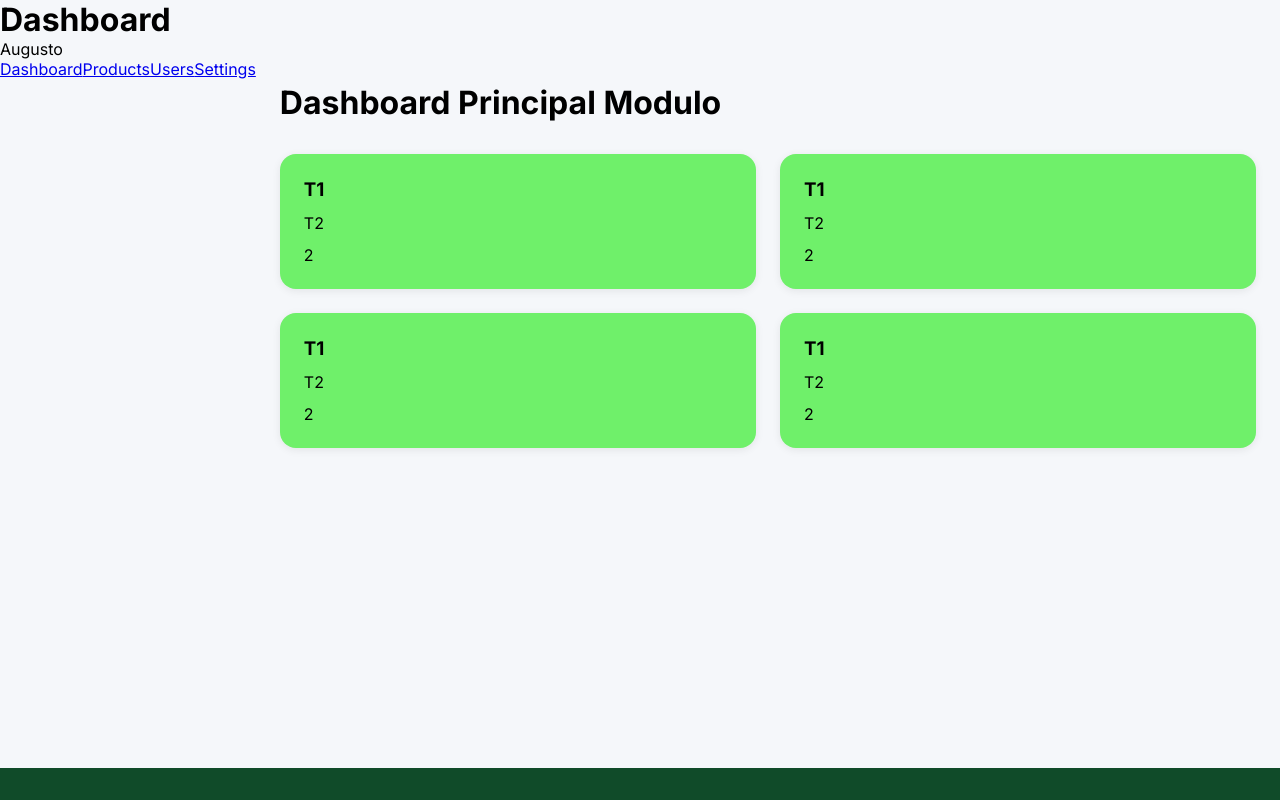
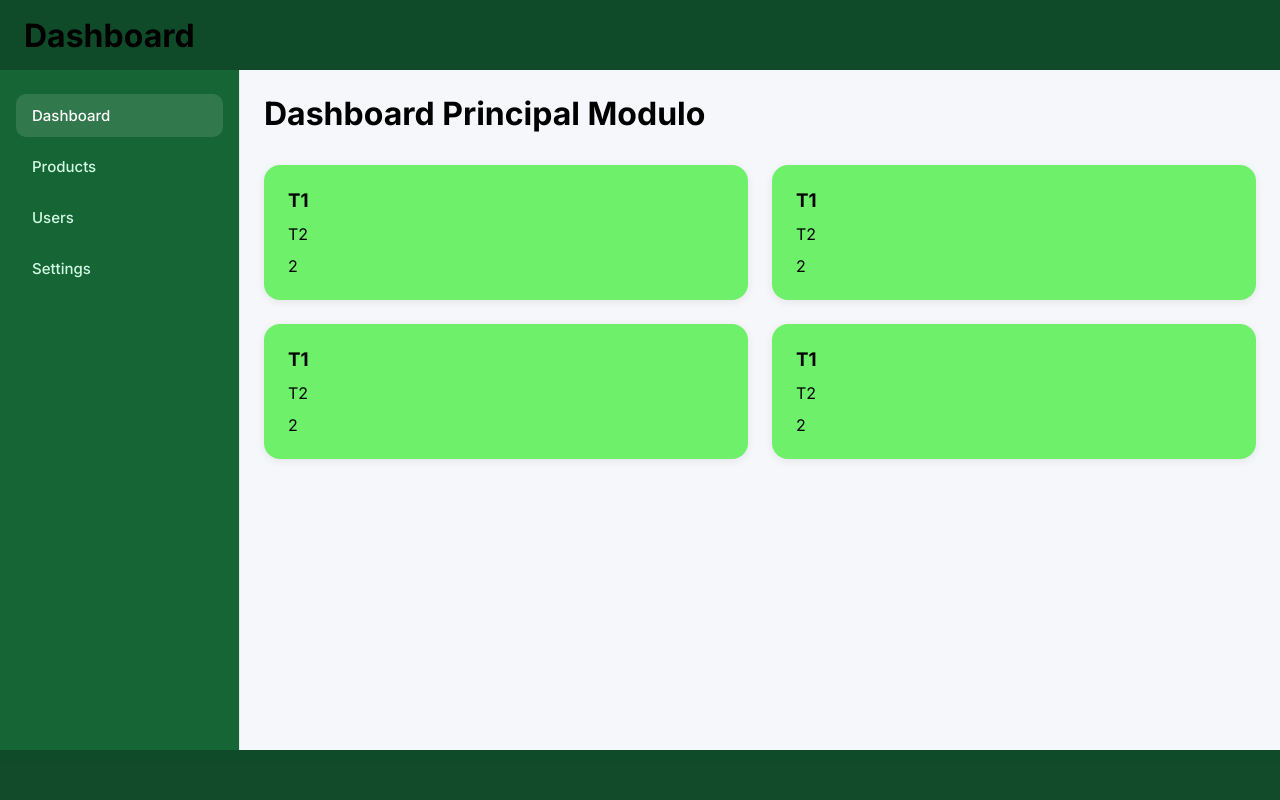
Before and after one commit to augustovcs/typestruct_arch, a React (Vite) app: page / in a window 1280 px wide. Built offline with nearby package versions, Linux system fonts and the light colour scheme.

Commit message:
added first commit

```diff
--- a/src/shared/layouts/MainLayout/SideBar/index.tsx
+++ b/src/shared/layouts/MainLayout/SideBar/index.tsx
@@ -1,12 +1,27 @@
+import "./style.css"
+
 export function SideBar() {
   return (
-    <div className="sidebar">
-      <nav>
-        <a href="#">Dashboard</a>
-        <a href="#">Products</a>
-        <a href="#">Users</a>
-        <a href="#">Settings</a>
-      </nav>
-    </div>
+    <aside className="sidebar">
+  <nav className="sidebar-nav">
+
+    <a href="#" className="sidebar-link active">
+      Dashboard
+    </a>
+
+    <a href="#" className="sidebar-link">
+      Products
+    </a>
+
+    <a href="#" className="sidebar-link">
+      Users
+    </a>
+
+    <a href="#" className="sidebar-link">
+      Settings
+    </a>
+
+  </nav>
+</aside>
   );
 }
--- a/src/shared/layouts/MainLayout/SideBar/style.css
+++ b/src/shared/layouts/MainLayout/SideBar/style.css
@@ -6,31 +6,38 @@
   color: white;
 
   padding: 24px 16px;
+}
 
+.sidebar-nav {
   display: flex;
   flex-direction: column;
 
-  gap: 12px;
-}
-
-.sidebar nav {
-  display: flex;
-  flex-direction: column;
   gap: 8px;
 }
 
-.sidebar a {
+.sidebar-link {
   text-decoration: none;
 
-  color: white;
+  color: #d1fae5;
 
   padding: 12px 16px;
 
   border-radius: 10px;
 
+  font-size: 15px;
+  font-weight: 500;
+
   transition: 0.2s ease;
 }
 
-.sidebar a:hover {
+.sidebar-link:hover {
   background-color: rgba(255, 255, 255, 0.08);
+
+  color: white;
 }
+
+.sidebar-link.active {
+  background-color: rgba(255, 255, 255, 0.12);
+
+  color: white;
+}
--- a/src/shared/layouts/MainLayout/TopBar/index.tsx
+++ b/src/shared/layouts/MainLayout/TopBar/index.tsx
@@ -1,11 +1,13 @@
+import "./style.css"
+
 export function TopBar() {
   return (
-    <div className="topbar">
-      <h1>Dashboard</h1>
+    <header className="topbar">
+  <h1>Dashboard</h1>
 
-      <div className="actions">
-        <span>Augusto</span>
-      </div>
-    </div>
+  <div className="actions">
+    <span></span>
+  </div>
+</header>
   );
 }
--- a/src/shared/layouts/MainLayout/TopBar/style.css
+++ b/src/shared/layouts/MainLayout/TopBar/style.css
@@ -1,29 +1,25 @@
-.topbar {
-  width: 100%;
-  height: 70px;
+.layout {
+  display: flex;
+  flex-direction: column;
+
+  min-height: 100vh;
+}
+
+.main {
+  display: flex;
+  flex: 1;
+}
+
+.content {
+  flex: 1;
+
+  padding: 32px;
+
+  background-color: #f5f7fa;
+}
+
+.footer {
+  height: 50px;
 
   background-color: #14532d;
-
-  display: flex;
-  align-items: center;
-  justify-content: space-between;
-
-  padding: 0 24px;
-
-  color: white;
-
-  border-bottom: 1px solid rgba(255, 255, 255, 0.08);
-
-  box-shadow: 0 2px 8px rgba(0, 0, 0, 0.08);
 }
-
-.topbar h1 {
-  font-size: 20px;
-  font-weight: 600;
-}
-
-.topbar .actions {
-  display: flex;
-  align-items: center;
-  gap: 16px;
-}
--- a/src/shared/layouts/MainLayout/index.tsx
+++ b/src/shared/layouts/MainLayout/index.tsx
@@ -8,9 +8,7 @@ export function MainLayout({children}: MainLayoutProps) {
     return (
 
         <div className="layout">
-                <TopBar/>
-
-
+            <TopBar/>
             <div className="main">
                 <SideBar/>
                  <main className="content">
```
